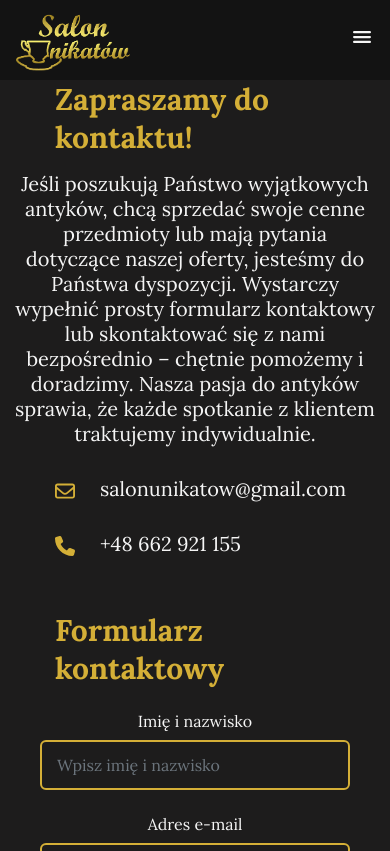
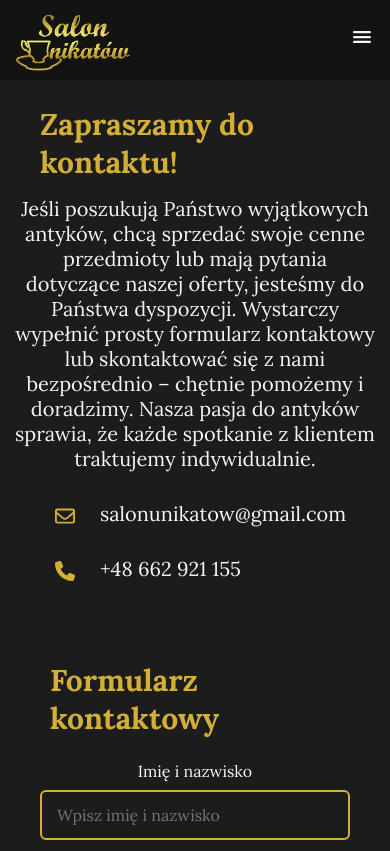
Before and after one commit to jkbednarczyk/subc, a React (Create React App) app: page /contact in a window 390 px wide. Shown: the top 851 px of the page. Built offline with nearby package versions, Linux system fonts and the light colour scheme; a web font is replaced by a local one.

Commit message:
SUBC-0038 Fix contact page padding

```diff
--- a/src/components/common/customContactItem/CustomContactItem.css
+++ b/src/components/common/customContactItem/CustomContactItem.css
@@ -1,6 +1,6 @@
 .contact-item {
     flex: 1;
-    padding: 35px;
+    padding: 20px;
     display: flex;
 }
 
--- a/src/components/contact/ContactPage.css
+++ b/src/components/contact/ContactPage.css
@@ -55,15 +55,15 @@
     .contact-data, .contact-form {
         width: 100%;
         margin: 0;
-        padding-top: 0;
+        padding-top: 25px;
     }
 
     .contact-page h1 {
-        padding-left: 25px;
+        padding-left: 10px;
     }
 
     .contact-form h1 {
-        margin-left: -10px;
+        margin-left: 0;
     }
 
     .contact-item {
```
